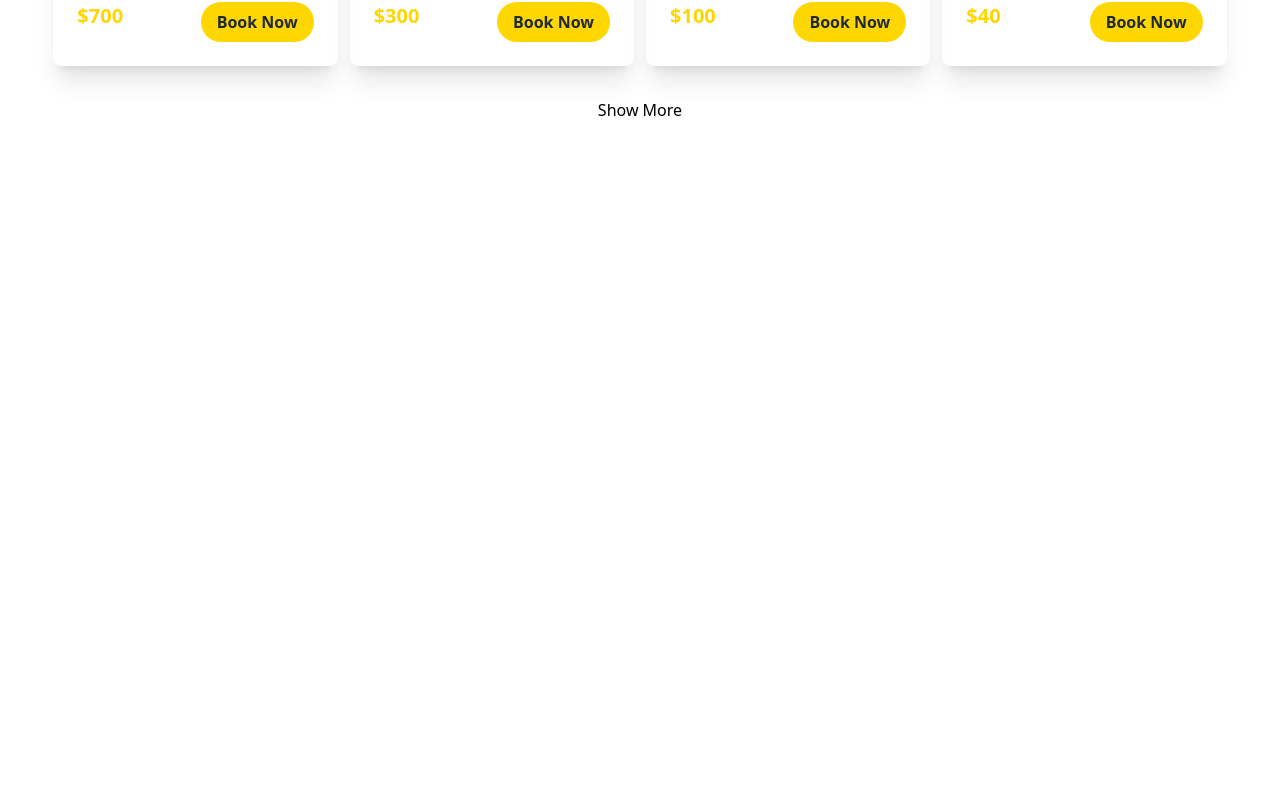
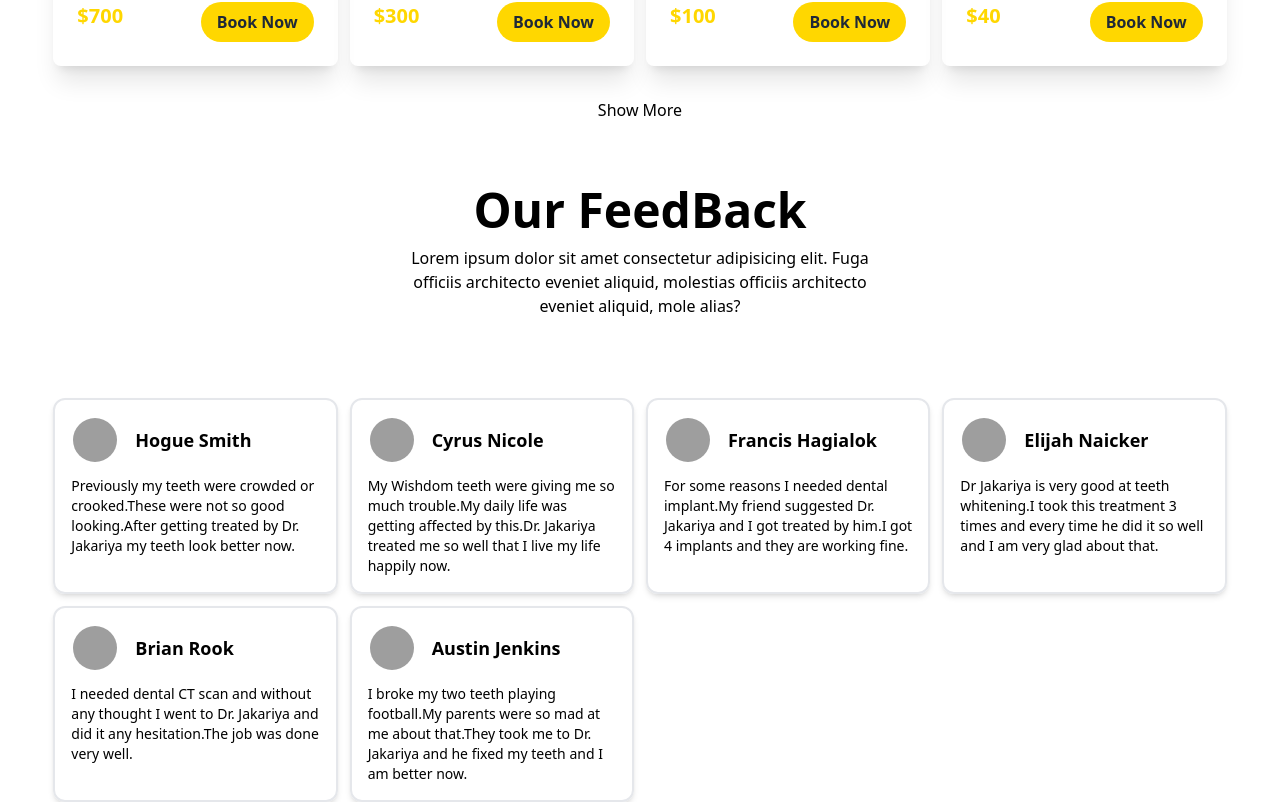
Before and after one commit to mdriyajulislamakash11/Teeth-Wizers-Projects-Mailstone-9-conceptual-session-day-2, a React (Vite) app: page / in a window 1280 px wide. Shown: the part 1862-2664 px from the top of the page. Before the commit the page ends 2016 px from the top, so only its background shows below. Built offline with nearby package versions, Linux system fonts and the light colour scheme; grey boxes are pictures that could not be loaded.

Commit message:
feed back data show

```diff
--- /dev/null
+++ b/src/components/FeedBack.jsx
@@ -0,0 +1,21 @@
+import React from 'react';
+
+const FeedBack = ({ feedBack }) => {
+  const { name, userImg, review } = feedBack;
+
+  return (
+    <div className="min-w-[250px] bg-gradient-to-br border-2 rounded-xl shadow-md p-4 flex-shrink-0">
+      <div className="flex items-center space-x-4 mb-3">
+        <img
+          src={userImg}
+          alt={name}
+          className="w-12 h-12 rounded-full object-cover border-2 border-white"
+        />
+        <h3 className="text-lg font-semibold">{name}</h3>
+      </div>
+      <p className="text-sm">{review}</p>
+    </div>
+  );
+};
+
+export default FeedBack;
--- a/src/pages/Home.jsx
+++ b/src/pages/Home.jsx
@@ -2,10 +2,10 @@ import React from "react";
 import Banner from "../components/Banner";
 import { Link, useLoaderData } from "react-router-dom";
 import ServiceCard from "../components/ServiceCard";
+import FeedBack from "../components/FeedBack";
 
 const Home = () => {
-  const services = useLoaderData();
-  console.log(services);
+  const { feedBackData, servicesData } = useLoaderData();
 
   return (
     <div>
@@ -21,11 +21,27 @@ const Home = () => {
         aliquid, mole alias?{" "}
       </p>
       <div className="grid gap-3 mt-28 grid-cols-1 md:grid-cols-2 lg:grid-cols-4 ">
-        {services.slice(0, 4).map((service) => (
+        {servicesData.slice(0, 4).map((service) => (
           <ServiceCard key={service.id} service={service} />
         ))}
       </div>
-      <button className="block mx-auto btn btn-warning my-8"><Link to="/allTreatments">Show More</Link></button>
+      <button className="block mx-auto btn btn-warning my-8">
+        <Link to="/allTreatments">Show More</Link>
+      </button>
+
+      {/* feedback section */}
+      <h2 className="text-5xl font-bold text-center mt-16">Our FeedBack</h2>
+      <p className="text-center w-2/5 my-3 mx-auto">
+        {" "}
+        Lorem ipsum dolor sit amet consectetur adipisicing elit. Fuga officiis
+        architecto eveniet aliquid, molestias officiis architecto eveniet
+        aliquid, mole alias?{" "}
+      </p>
+      <div className="grid gap-3 mt-20 grid-cols-1 md:grid-cols-2 lg:grid-cols-4 ">
+        {
+            feedBackData.map((feedBack) => <FeedBack key={feedBack.reviewId} feedBack={feedBack} />)
+        }
+      </div>
     </div>
   );
 };
--- a/src/routes/router.jsx
+++ b/src/routes/router.jsx
@@ -14,7 +14,15 @@ const router = createBrowserRouter([
       {
         path: "/",
         element: <Home />,
-        loader: () => fetch("/service.json")
+        loader: async () => {
+            const servicesRes = await fetch("/service.json");
+            const servicesData = await servicesRes.json()
+
+            const feedBackRes = await fetch("/happyclients.json");
+            const feedBackData = await feedBackRes.json()
+
+            return {feedBackData, servicesData}
+        }
       },
       {
         path: "/allTreatments",
```
